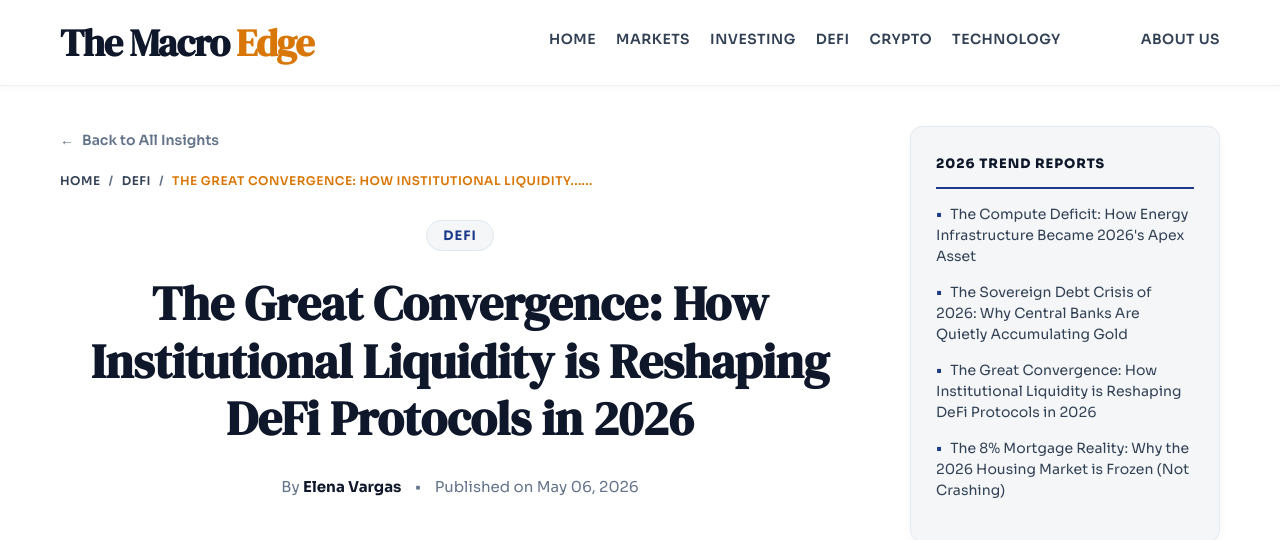
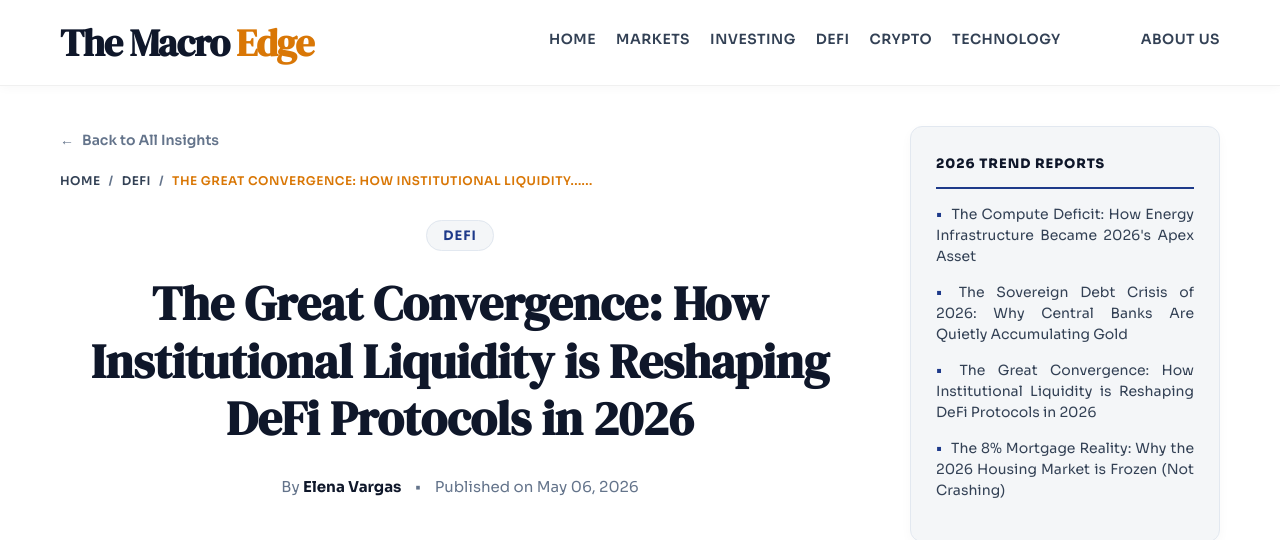
Before and after one commit to Frixx55/FinanceWorld, a Jekyll site: the page built from _posts/2026-05-06-institutional-defi-convergence.md, in a window 1280 px wide. Shown: the top 540 px of the page. Built offline with Jekyll 4.4.1, drawn with Linux system fonts in a browser that asks for light colours; grey boxes are pictures that could not be loaded.

Commit message:
Update post.html

```diff
--- a/_layouts/post.html
+++ b/_layouts/post.html
@@ -50,7 +50,7 @@ layout: default
   /* Lista de enlaces de la barra lateral */
   .sidebar-list { list-style: none; padding: 0; margin: 0; }
   .sidebar-list li { margin-bottom: 15px; }
-  .sidebar-list a { color: var(--text2); font-size: 14px; font-weight: 500; transition: 0.2s; display: block; line-height: 1.5; }
+  .sidebar-list a { color: var(--text2); font-size: 14px; font-weight: 500; transition: 0.2s; display: block; line-height: 1.5; text-align: justify; }
   .sidebar-list a:hover { color: var(--accent2); transform: translateX(5px); }
 
 .article-main a[href="{{ '/' | relative_url }}"]:hover {
```
